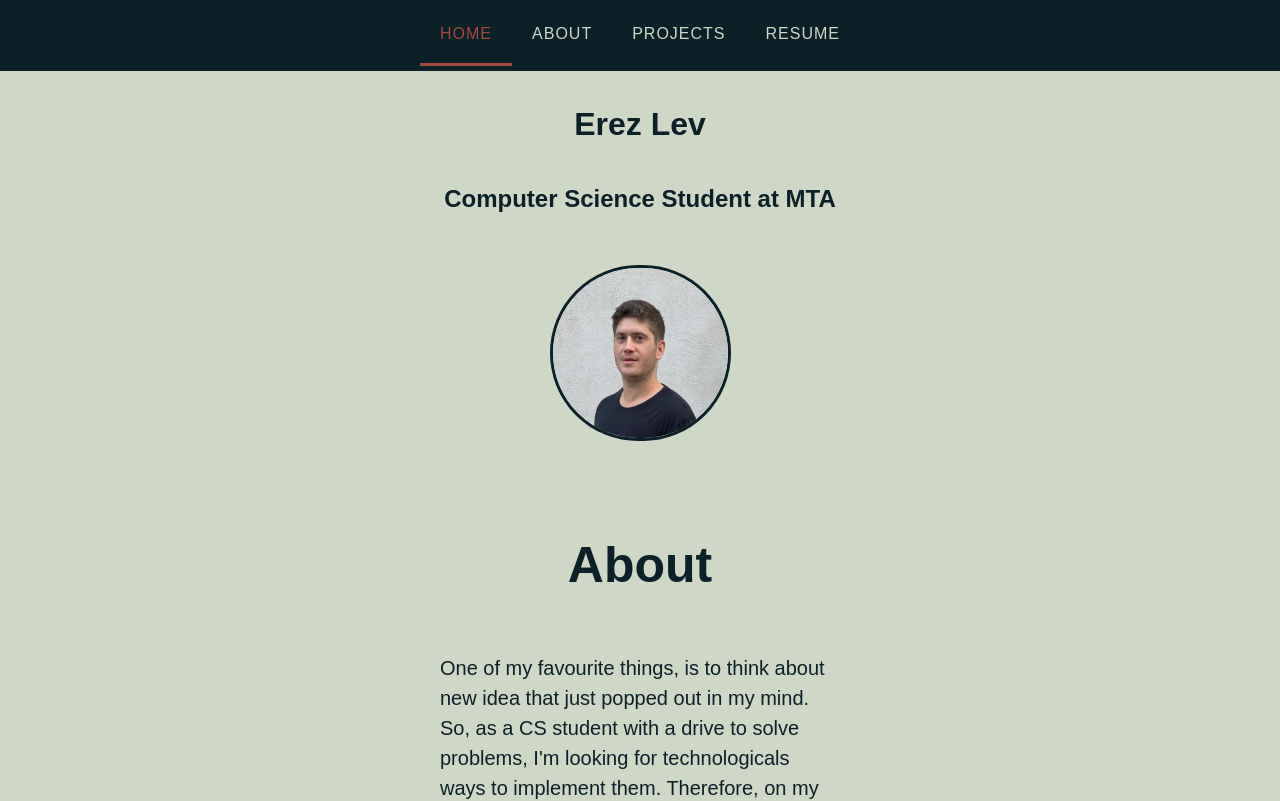
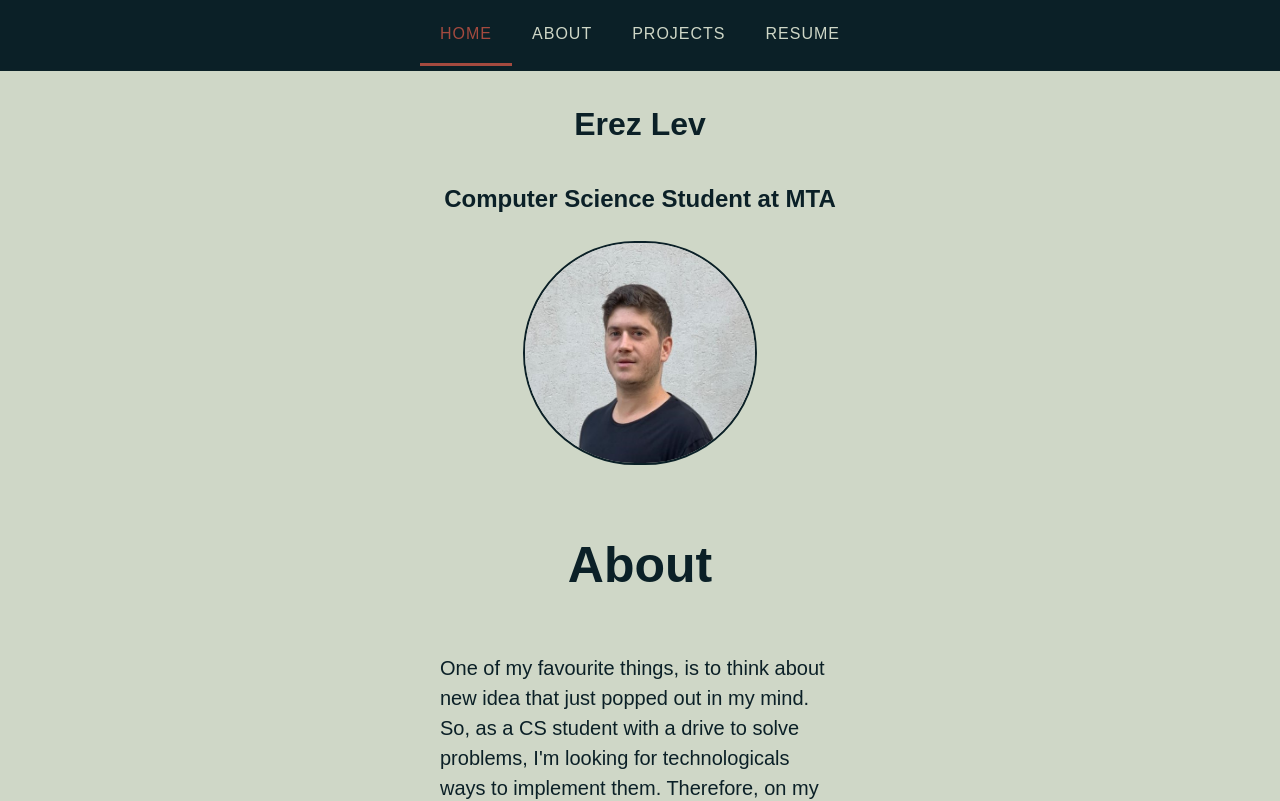
Before and after one commit to erez-lev/erez-portfolio, a React (Create React App) app: page / in a window 1280 px wide. Shown: the top 801 px of the page. Built offline with nearby package versions, Linux system fonts and the light colour scheme; a web font is replaced by a local one.

Commit message:
Fix style and update CV

```diff
--- a/src/components/Footer.css
+++ b/src/components/Footer.css
@@ -31,11 +31,6 @@ footer a {
     padding: 10px;
     justify-content: space-around;
     background-color: inherit;
-    /* background-image: -o-linear-gradient(#0a66c2, rgb(163, 180, 235));
-    background-image: -moz-linear-gradient(#0a66c2, rgb(163, 180, 235));
-    background-image: -webkit-linear-gradient(#0a66c2, rgba(163, 180, 235, 0.664)); */
-    /* box-shadow: 0 0 10px 1px black;
-    border-radius: 10px; */
     margin-top: 20px;
 }
 
@@ -49,11 +44,13 @@ footer a {
 }
 
 .side-nav a {
+    margin: auto 0;
     padding: 10px;
     color: #0b2027;
-    border-radius: 20000px;
     background-color: #a44a3f;
     font-size: 1.5em;
+    border-radius: 500px;
+    border: 1px solid #a44a3f;
 }
 
 @media only screen and (min-width: 320px) and (max-width: 600px) {
--- a/src/components/Header.css
+++ b/src/components/Header.css
@@ -34,24 +34,19 @@ header h1, h2 {
 }
 
 .header-cover img {
-    width: 175px;
-    height: 170px;
+    width: 230px;
+    height: 220px;
     margin: auto 0;
     padding: 0px;
-    border-radius: 300px;
-    border-color: #0b2027;
-    border-width: 3px;
-    border-style: solid;
+    border-radius: 200px;
+    border: 2.5px solid #0b2027;
+    image-orientation: 90deg;
 }
 
 @media only screen and (min-device-width: 320px) and (max-device-width: 600px) {
-    .header-cover {
-       height: 20vh;
-    }
-
     .header-cover img {
-        width: auto;
-        height: 5rem;
+        width: 115;
+        height: 105;
     }
 }
 
```
Also changed, not shown: 1 other file (tests, documents, lock files or other folders).
